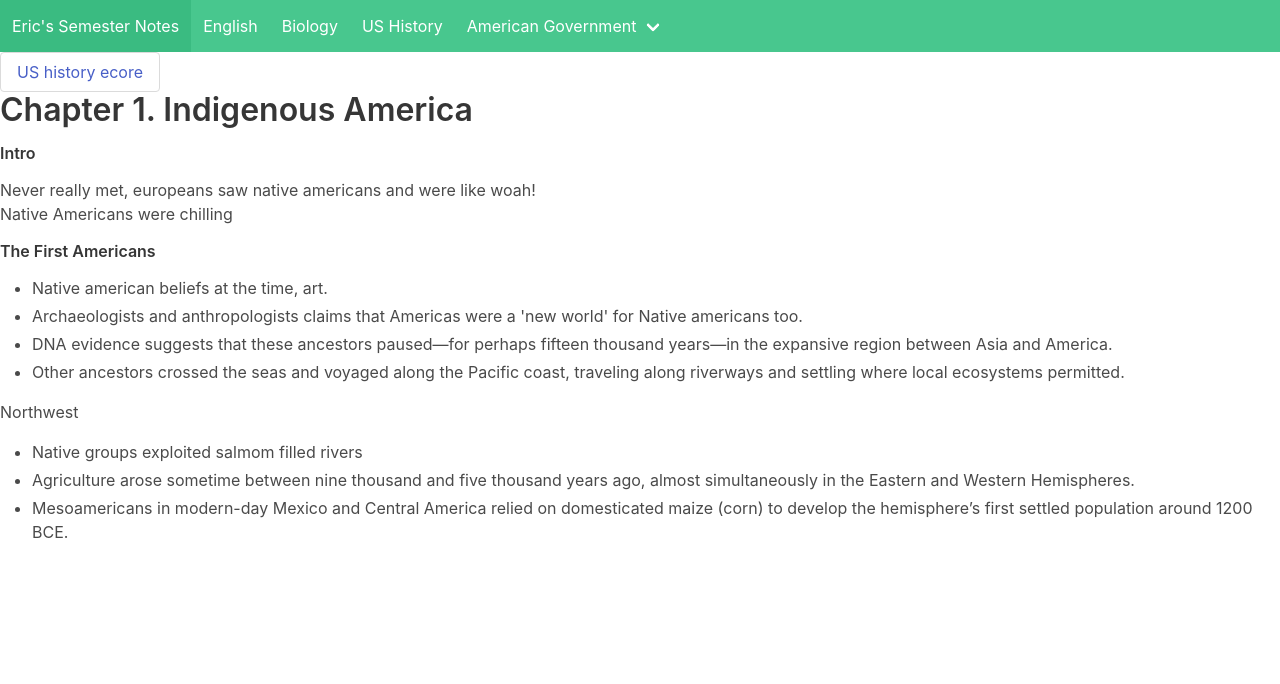
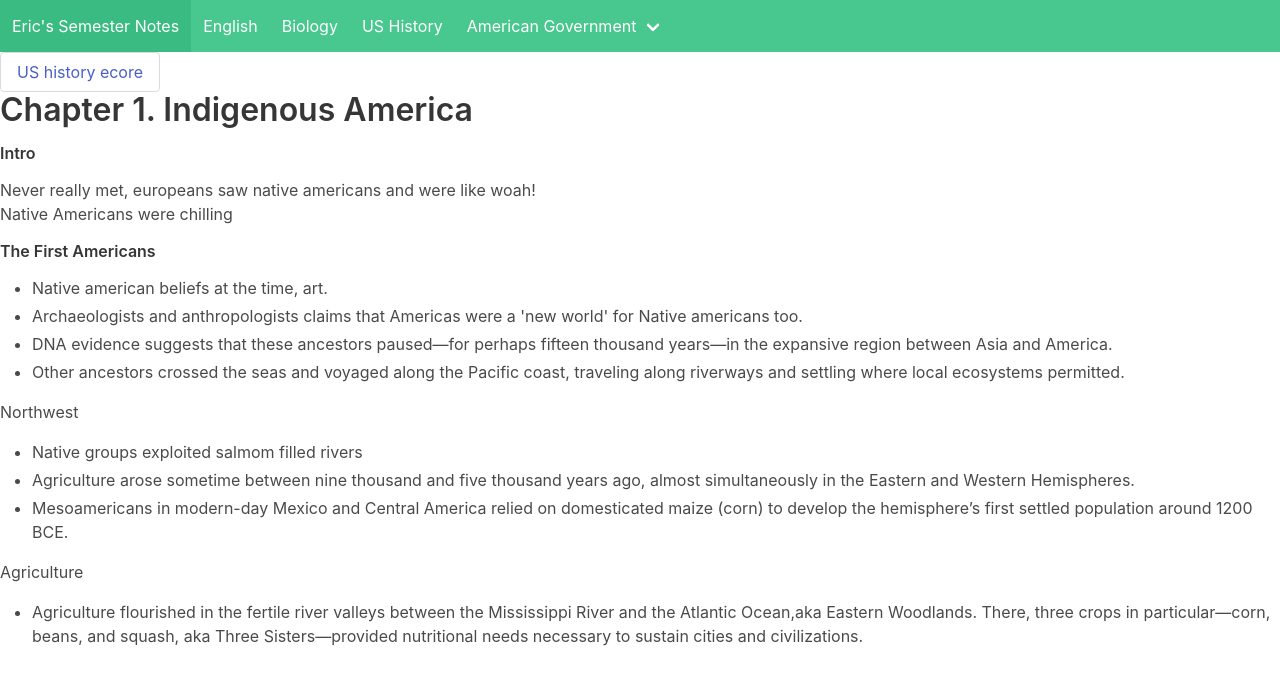
Before and after one commit to ericcnguyen04/semester-1, a React (Create React App) app: page /us-history in a window 1280 px wide. Shown: the top 684 px of the page. Built offline with nearby package versions, Linux system fonts and the light colour scheme.

Commit message:
agriculture

```diff
--- a/src/Components/US-history.jsx
+++ b/src/Components/US-history.jsx
@@ -34,6 +34,10 @@ export default function English () {
                         <li>Mesoamericans in modern-day Mexico and Central America relied on domesticated maize (corn) to develop the hemisphere’s first settled population around 1200 BCE.</li>
                     </ul>
 
+                    <p>Agriculture</p>
+                    <ul>
+                        <li>Agriculture flourished in the fertile river valleys between the Mississippi River and the Atlantic Ocean,aka Eastern Woodlands. There, three crops in particular—corn, beans, and squash, aka Three Sisters—provided nutritional needs necessary to sustain cities and civilizations. </li>
+                    </ul>
             </div>
         </div>
     )
```
